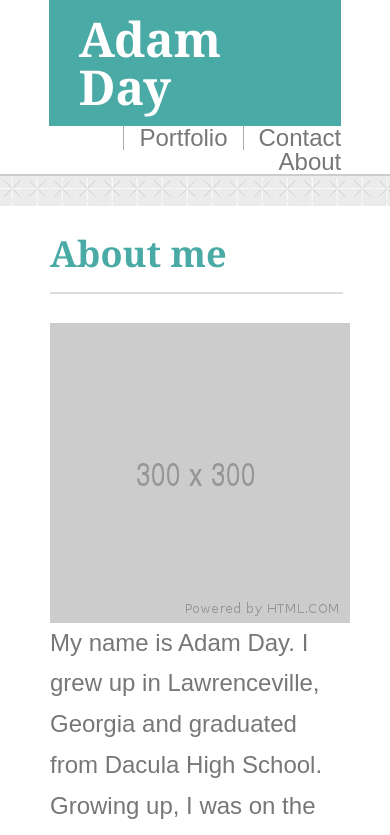
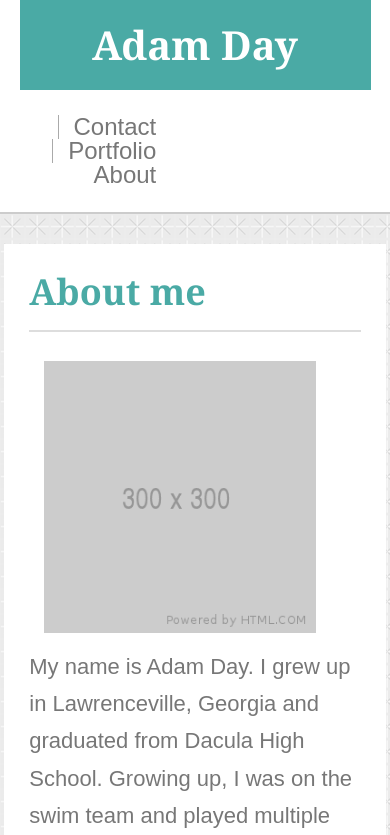
Before and after one commit to dayadam/Responsive-Portfolio, a plain HTML site: page index.html in a window 390 px wide. Shown: the top 835 px of the page. Drawn offline with Linux system fonts and the light colour scheme.

Commit message:
media queries on index

```diff
--- a/assets/css/style.css
+++ b/assets/css/style.css
@@ -25,6 +25,12 @@ h1 {
     padding-left: 50px;
     padding-right: 50px;
     overflow: hidden;
+}
+
+.width-header {
+    width: 75%;
+    margin: 0 auto;
+    /*padding: 0px;*/
 }
 
 .width {
@@ -173,3 +179,137 @@ form {
 .port-cont {
     padding-bottom: 10px;
 }
+
+@media screen and (max-width: 980px) {
+    .container {
+        margin: 0px;
+        padding-top: 30px;
+        padding-left: 50px;
+        padding-right: 50px;
+        overflow: hidden;
+        margin-left: 5%;
+    }
+
+    .width {
+        width:50%;
+    }
+
+    .width-header {
+        width: 90%;
+        margin: 0 auto;
+    }
+
+    img {
+        padding-top: 8.5px;
+        float: left;
+        padding-right: 30px;
+        width: 45%;
+        max-width: 100%;
+        height: auto;
+    }
+
+    p {
+        font-size: 16px;
+    }
+}
+
+@media screen and (max-width: 768px) {
+    .container {
+        margin: 0px auto;
+        padding-top: 30px;
+        padding-left: 25px;
+        padding-right: 25px;
+        overflow: hidden;
+    }
+
+    .width {
+        width:90%;
+    }
+
+    .width-header {
+        width: 90%;
+        margin: 0 auto;
+    }
+
+    img {
+        padding-top: 8.5px;
+        float: left;
+        padding-right: 30px;
+        width: 50%;
+        max-width: 100%;
+        height: auto;
+    }
+
+    p {
+        font-size: 18px;
+    }
+}
+
+@media screen and (max-width: 709px) {
+    li {
+        clear: left;
+    }
+
+    h1 {
+        float: none;
+        text-align: center;
+        font-size: 40px;
+        padding: 25px 30px;
+    }
+
+    .width-header {
+        width: 100%;
+    }
+
+    ul {
+        padding-top: 0px;
+        overflow: hidden;
+        margin: 0 auto;
+        padding-top: 25px;
+        padding-bottom: 25px;
+        margin-right: 214.255px;
+    }
+
+}
+
+@media screen and (max-width: 640px) {
+    .container {
+        margin: 0px auto;
+        padding-top: 30px;
+        padding-left: 25px;
+        padding-right: 25px;
+        overflow: hidden;
+    }
+
+    .width {
+        width:85%;
+    }
+
+    .width-header {
+        width: 90%;
+        margin: 0 auto;
+    }
+
+    .img-container {
+        margin: 0 auto;
+        width: 100%;
+        overflow: hidden;
+    }
+
+    img {
+        width: 272px;
+        padding-top: 8.5px;
+        float: none;
+        margin: 0 auto;
+        padding-right: 30px;
+        padding-bottom: 15px;
+        max-width: 100%;
+        height: auto;
+        display: block;
+    }
+
+    p {
+        font-size: 22px;
+        clear: both;
+    }
+}
--- a/index.html
+++ b/index.html
@@ -11,7 +11,7 @@
 
 <body>
     <div class="header">
-        <div class="width">
+        <div class="width-header">
             <h1>Adam Day</h1>
             <ul>
                 <li><a href="contact.html">Contact</a></li>
@@ -24,7 +24,9 @@
     <div class="background">
         <div class="container width">
             <h2>About me</h2>
+            <!-- div class="img-container"> -->
             <img src="assets/images/300.png" alt="placeholder" />
+            <!-- </div> -->
             <p>My name is Adam Day. I grew up in Lawrenceville, Georgia and graduated from Dacula High School. Growing
                 up, I was on the swim team and played multiple wind instruments. I also really enjoyed video games, and
                 I always wished I had the knowledge to make one, but I never had the resources to learn.
```
Also changed, not shown: contact.html (+2 -0 lines).
